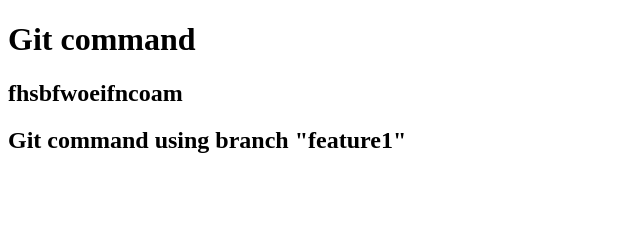
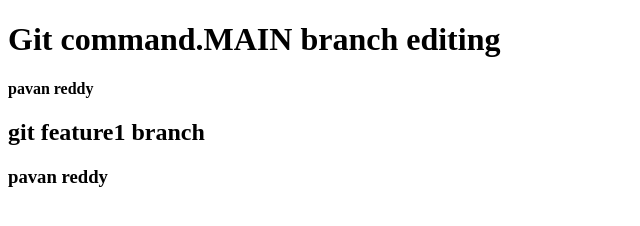
Before and after one commit to pavanreddy986/Another_One, a plain HTML site: page index.html in a window 1280 px wide. Shown: the whole page, without its empty margins (0-640 px from the left). Drawn offline with Linux system fonts and the light colour scheme.

Commit message:
added content in main branch

```diff
--- a/index.html
+++ b/index.html
@@ -6,8 +6,10 @@
     <title>Document</title>
 </head>
 <body>
-    <h1>Git command</h1>
-    <h2>fhsbfwoeifncoam</h2>
-    <h2>Git command using branch "feature1"</h2>
+    <h1>Git command.MAIN branch editing</h1>
+    <h3></h3>
+    <h4>pavan reddy</h4>
+    <h2>git feature1 branch</h2>
+    <h3>pavan reddy</h3>
 </body>
 </html>
```
Also changed, not shown: index1.html (added).
